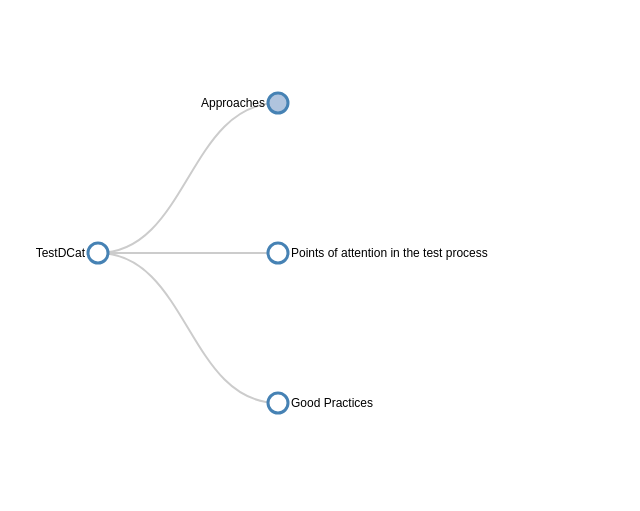
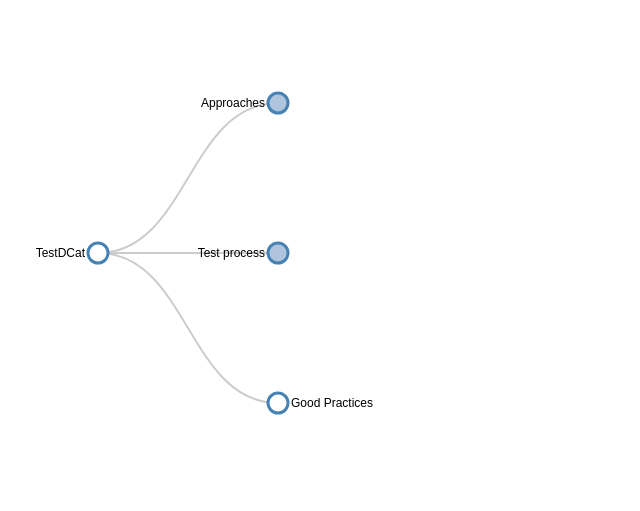
Before and after one commit to aragaobs/TestDCat, a plain HTML site: page index.html in a window 1280 px wide. Shown: the whole page, without its empty margins (0-640 px from the left). Drawn offline with nearby package versions, Linux system fonts and the light colour scheme.

Commit message:
Add files via upload

```diff
--- a/index.html
+++ b/index.html
@@ -46,16 +46,80 @@ var treeData =
 			{ "name": "Inadequate allocation." }
         	]
 		  },
-          { "name": "Measurement" },
-          { "name": "Prioritization" },
-          { "name": "Prevention" },
-          { "name": "Monitoring" },
-          { "name": "Repayment" },
-          { "name": "Documentation" },
-          { "name": "Communication" }
+          { "name": "Measurement",
+		  	"children": [
+          	{ "name": "All test debt subtypes"}
+			]
+		  },
+          { "name": "Prioritization",
+		  	"children": [
+          	{ "name": "All test debt subtypes"}
+			]
+		  },
+          { "name": "Prevention"},
+          { "name": "Monitoring",
+		  	"children": [
+          	{ "name": "All test debt subtypes"}
+			] },
+          { "name": "Repayment",
+		  	"children": [
+          	{ "name": "All test debt subtypes"}
+			] },
+          { "name": "Documentation",
+		  	"children": [
+          	{ "name": "All test debt subtypes"}
+			] },
+          { "name": "Communication",
+		  	"children": [
+          	{ "name": "All test debt subtypes"}
+			] }
         ]
       },
-      { "name": "Points of attention in the test process" },
+	  {
+        "name": "Test process",
+        "children": [
+          { "name": "Identification",
+		  	"children": [
+          	{ "name": "Low code coverage" },
+          	{ "name": "Deferring testing" },
+          	{ "name": "Lack of tests" },
+          	{ "name": "Lack of tests automation" },
+          	{ "name": "Defects not found in tests" },
+          	{ "name": "Expensive tests" },
+         	{ "name": "Test effort estimation errors" },
+          	{ "name": "Inadequate equipment" },
+			{ "name": "Inadequate allocation." }
+        	]
+		  },
+          { "name": "Measurement",
+		  	"children": [
+          	{ "name": "All test debt subtypes"}
+			]
+		  },
+          { "name": "Prioritization",
+		  	"children": [
+          	{ "name": "All test debt subtypes"}
+			]
+		  },
+          { "name": "Prevention"},
+          { "name": "Monitoring",
+		  	"children": [
+          	{ "name": "All test debt subtypes"}
+			] },
+          { "name": "Repayment",
+		  	"children": [
+          	{ "name": "All test debt subtypes"}
+			] },
+          { "name": "Documentation",
+		  	"children": [
+          	{ "name": "All test debt subtypes"}
+			] },
+          { "name": "Communication",
+		  	"children": [
+          	{ "name": "All test debt subtypes"}
+			] }
+        ]
+      },
 	  { "name": "Good Practices" }
     ]
   };
```
